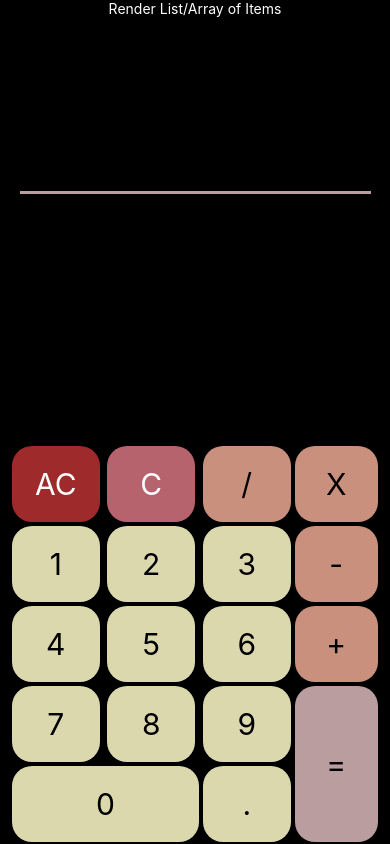
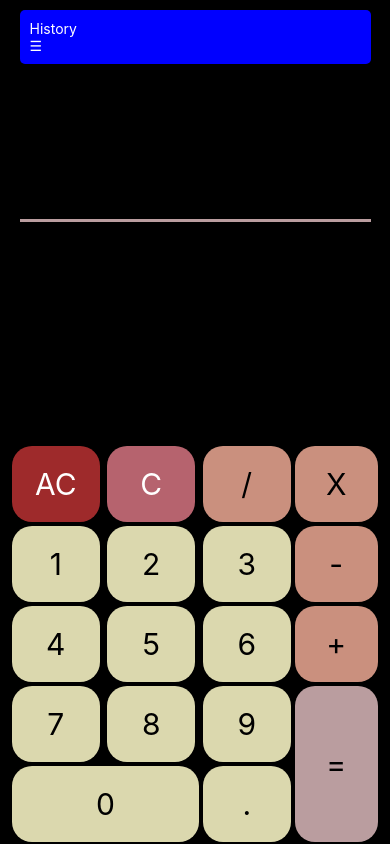
Before and after one commit to Nicolewrack23/Calculator_App, a React Native app in the folder project-calculator-app/: screen / in a window 390 px wide. Built offline with nearby package versions, Linux system fonts and the light colour scheme.

Commit message:
styling the Accordion

```diff
--- a/project-calculator-app/components/Accordion.js
+++ b/project-calculator-app/components/Accordion.js
@@ -1,17 +1,27 @@
-import { View, Text, StyleSheet } from "react-native";
-import { getData } from "./LocalStorage";
+import { View, Text, Pressable, StyleSheet } from "react-native";
+import { useState } from "react";
 
 const equationListAccordion = ({ storedData }) => {
+  const [isOpen, setIsOpen] = useState(false);
   const arrayDataItems = storedData.map((course, index) => (
     <Text key={index} style={styles.item}>
       {course}
     </Text>
   ));
 
+  const toggleAccordion = () => {
+    setIsOpen(!isOpen);
+  };
+
   return (
-    <View>
+    <View style={styles.accordionBox}>
       <View>
-        <Text style={styles.item}>Render List/Array of Items</Text>
+        <Pressable onPress={toggleAccordion}>
+          <View style={styles.pressable}>
+            <Text style={styles.item}>History</Text>
+            <Text style={styles.item}>{isOpen ? "x" : "☰"}</Text>
+          </View>
+        </Pressable>
       </View>
       <View>{arrayDataItems}</View>
     </View>
@@ -19,4 +29,20 @@ const equationListAccordion = ({ storedData }) => {
 };
 
 export default equationListAccordion;
-const styles = StyleSheet.create({ item: { color: "white" } });
+const styles = StyleSheet.create({
+  accordionBox: {
+    width: "90%",
+    margin: 10,
+  },
+  pressable: {
+    backgroundColor: "blue",
+    padding: 10,
+    borderRadius: 5,
+    flex: 1,
+  },
+  item: {
+    color: "white",
+    textAlign: "",
+    flexDirection: "column",
+  },
+});
```
